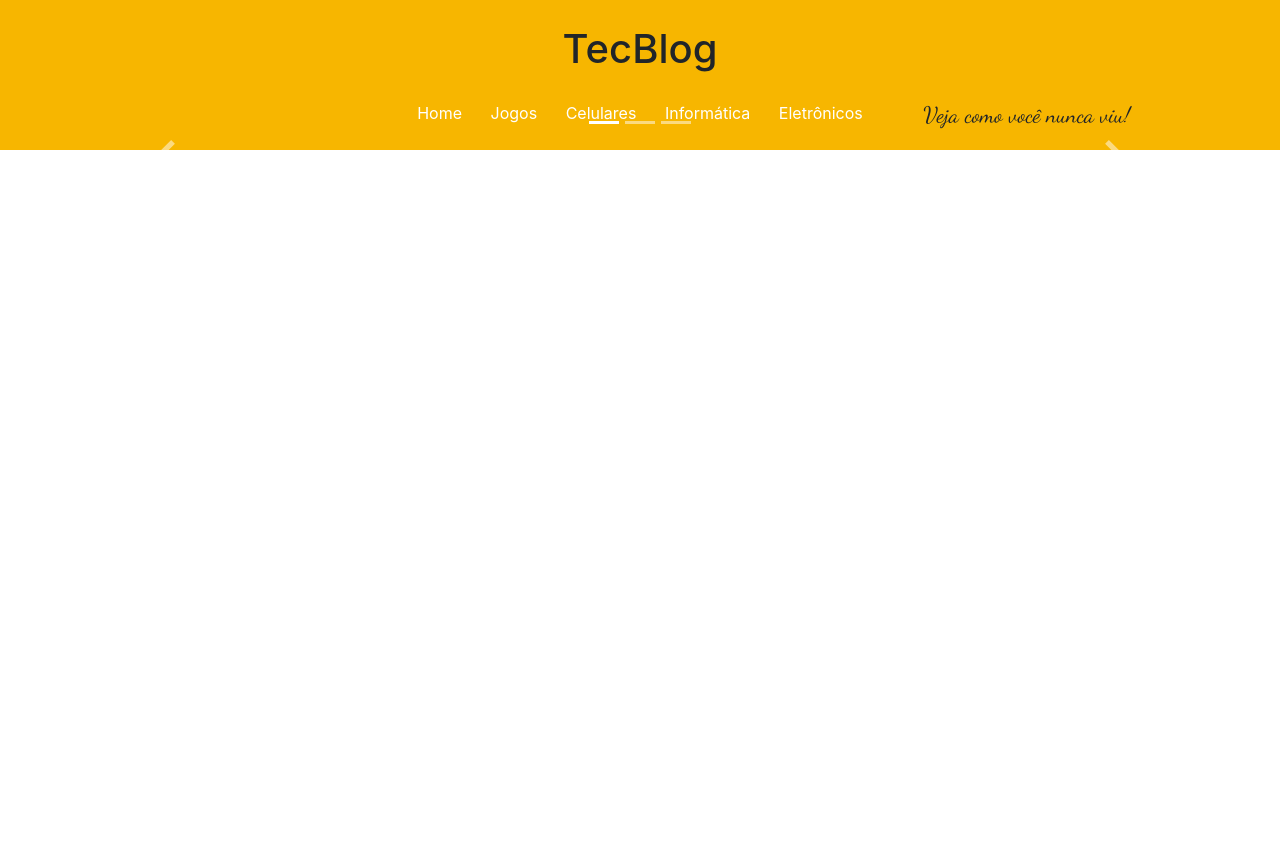
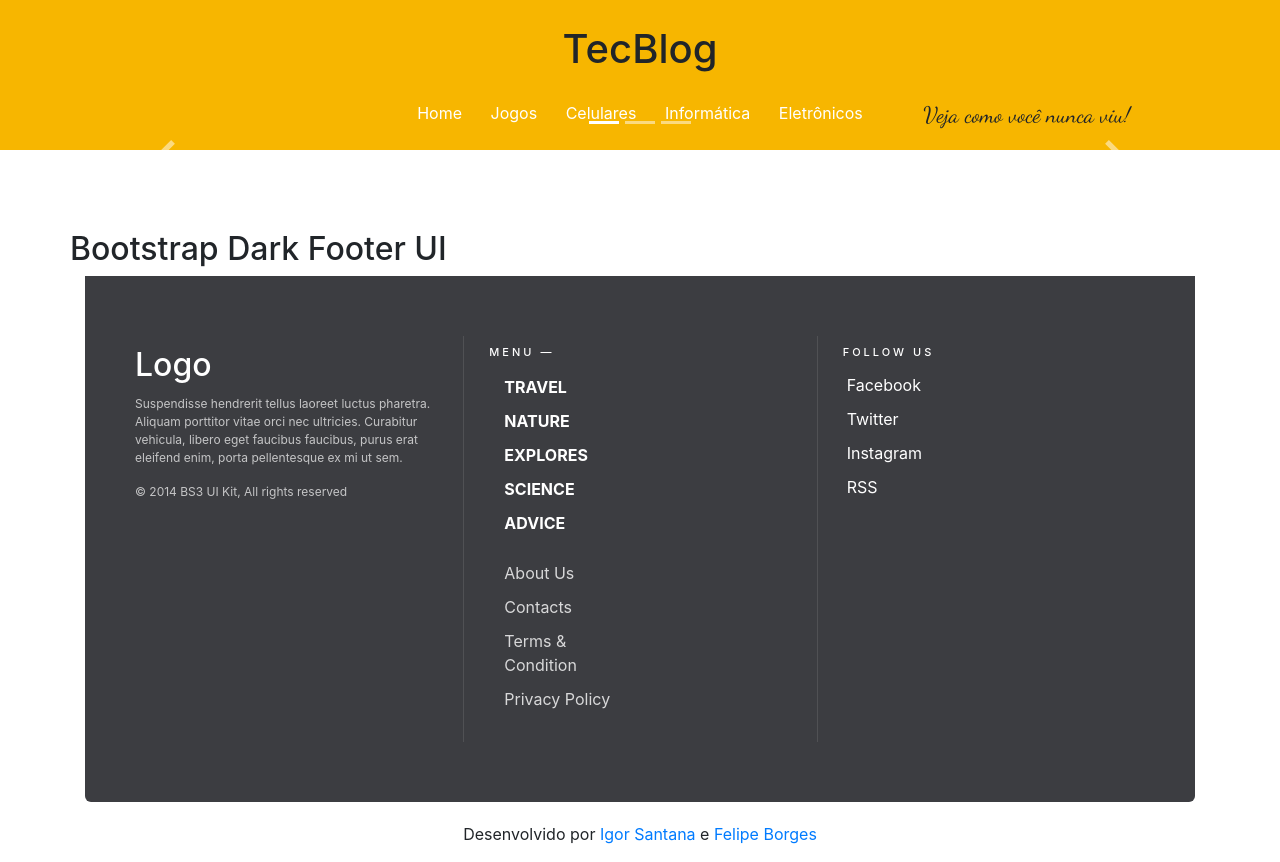
Before and after one commit to IgorTSSantana/vitrine-ferraro, a WordPress theme: template index.php in a window 1280 px wide. Before the commit the page ends 150 px from the top, so only its background shows below. Run offline with PHP 8.4 and a stand-in for WordPress, Linux system fonts and the light colour scheme; the site name, menu and one post (Sample post) are stand-ins, and other content is empty.

Commit message:
merge das coisas

```diff
--- a/footer.php
+++ b/footer.php
@@ -46,10 +46,10 @@
                     </div>
                 </footer>
                 <section style="text-align:center; margin:10px auto;">
-                    <p>Desenvolvido por <a href="https://github.com/IgorTeixas" target="_blank">Igor Santana</a> e <a href="https://github.com/Felipercb" target="_blank">Felipe Borges</a></p>
+                    <p>Desenvolvido por <a href="https://github.com/IgorTeixas" target="_blank">Igor Santana</a> e <a
+                            href="https://github.com/Felipercb" target="_blank">Felipe Borges</a></p>
                 </section>
 
-            </div>
         </footer>
 
         </body>
--- a/header.php
+++ b/header.php
@@ -9,8 +9,11 @@
     <link rel="stylesheet" type="text/css" href="<?php echo get_template_directory_uri() . '/public/css/reset.css'?>">
     <link rel="stylesheet" type="text/css" href="<?php echo get_template_directory_uri() . '/public/bootstrap/css/bootstrap.min.css'?>">
     <link rel="stylesheet" type="text/css" href="<?php echo get_template_directory_uri() . '/public/css/header.css'?>">
+    <link rel="stylesheet" type="text/css" href="<?php echo get_template_directory_uri() . '/public/css/footer.css'?>">
+
     <script src="<?php echo get_template_directory_uri() . '/public/js/jquery.min.js'?>"></script>
     <script src="<?php echo get_template_directory_uri() . '/public/bootstrap/js/bootstrap.min.js'?>"></script>
+
     <link href="https://fonts.googleapis.com/css2?family=Dancing+Script&display=swap" rel="stylesheet">
 
 </head>
--- a/index.php
+++ b/index.php
@@ -6,8 +6,7 @@ $post_destaques = [
     'post_type' => 'post',
     'posts_per_page' => 3,
     'category_name' => 'carrossel'
-];
-?>
+];?>
 <section class="container">
     <?php if (have_posts()):?>
     <?php $query = new WP_Query($post_destaques); ?>
@@ -52,3 +51,7 @@ $post_destaques = [
     </div>
     <?php endif; ?>
 </section>
+
+<?php
+
+get_footer();
```
